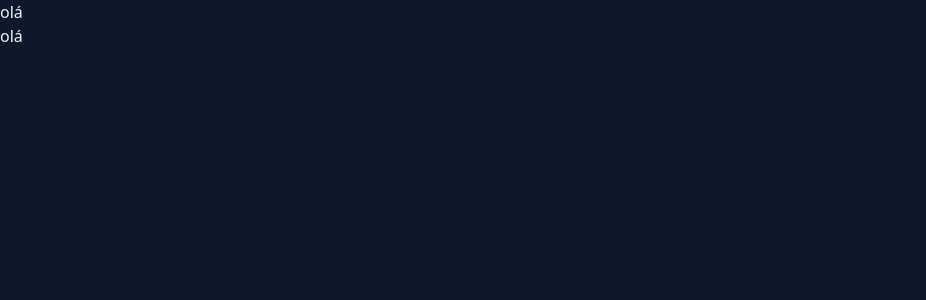
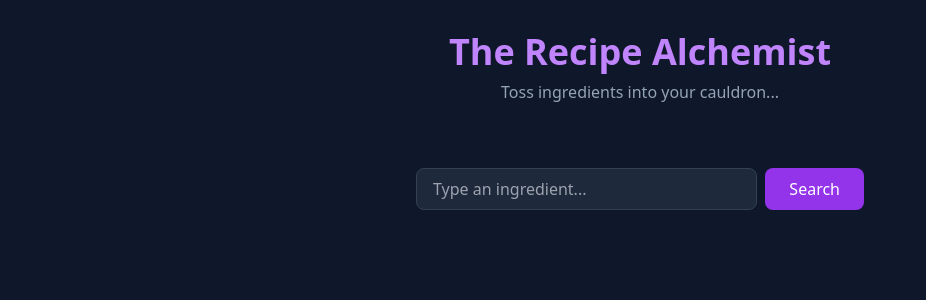
Before and after one commit to FlavioTomas/recipe-alchemist, a React (Vite) app: page / in a window 1280 px wide. Shown: the top 300 px of the page, without its empty margins (0-926 px from the left). Built offline with nearby package versions, Linux system fonts and the light colour scheme.

Commit message:
feat: create SearchBar visual skeleton and update main layout

```diff
--- a/src/App.tsx
+++ b/src/App.tsx
@@ -1,9 +1,24 @@
+import { SearchBar } from "./components/SearchBar";
+
+
+
 function App() {
 	return (
-		<>
-			<h1>olá</h1>
-			<h1>olá</h1>
-		</>
+		<div className="min-h-screen bg-alchemist-dark text-slate-100 p-8">
+			<div className="max-w-4xl mx-auto space-y-8 text-center">
+				<header>
+					<h1 className="text-4xl font-bold text-purple-400">
+						The Recipe Alchemist
+					</h1>
+					<p className="text-slate-400 mt-2">
+						Toss ingredients into your cauldron...
+					</p>
+				</header>
+				<section className="pt-8">
+					<SearchBar/>
+				</section>
+			</div>
+		</div>
 	);
 }
 
--- /dev/null
+++ b/src/components/SearchBar.tsx
@@ -0,0 +1,17 @@
+
+
+
+export function SearchBar() {
+
+
+    return (
+            <div className="w-full max-w-md mx-auto">
+                <form className="flex gap-2">
+                    <input type="text" placeholder="Type an ingredient..." className="w-full px-4 py-2 bg-slate-800 border border-slate-700 rounded-lg text-slate-100" />
+                    <button type="submit" className="px-6 py-2 bg-purple-600 hover:bg-purple-700 text-white rounded-lg font-medium">
+                        Search
+                    </button>
+                </form>
+            </div>
+    )
+}
```
